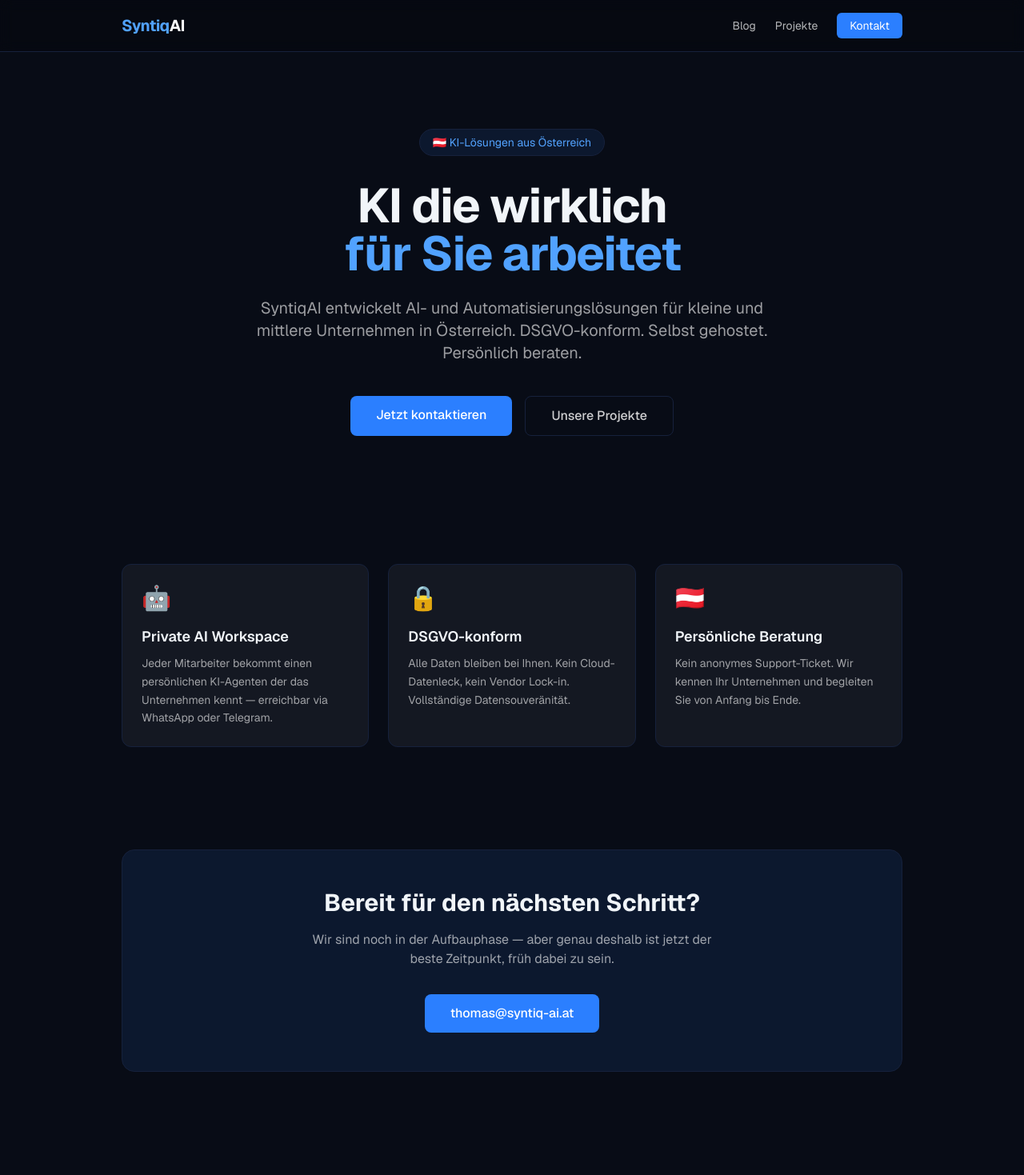
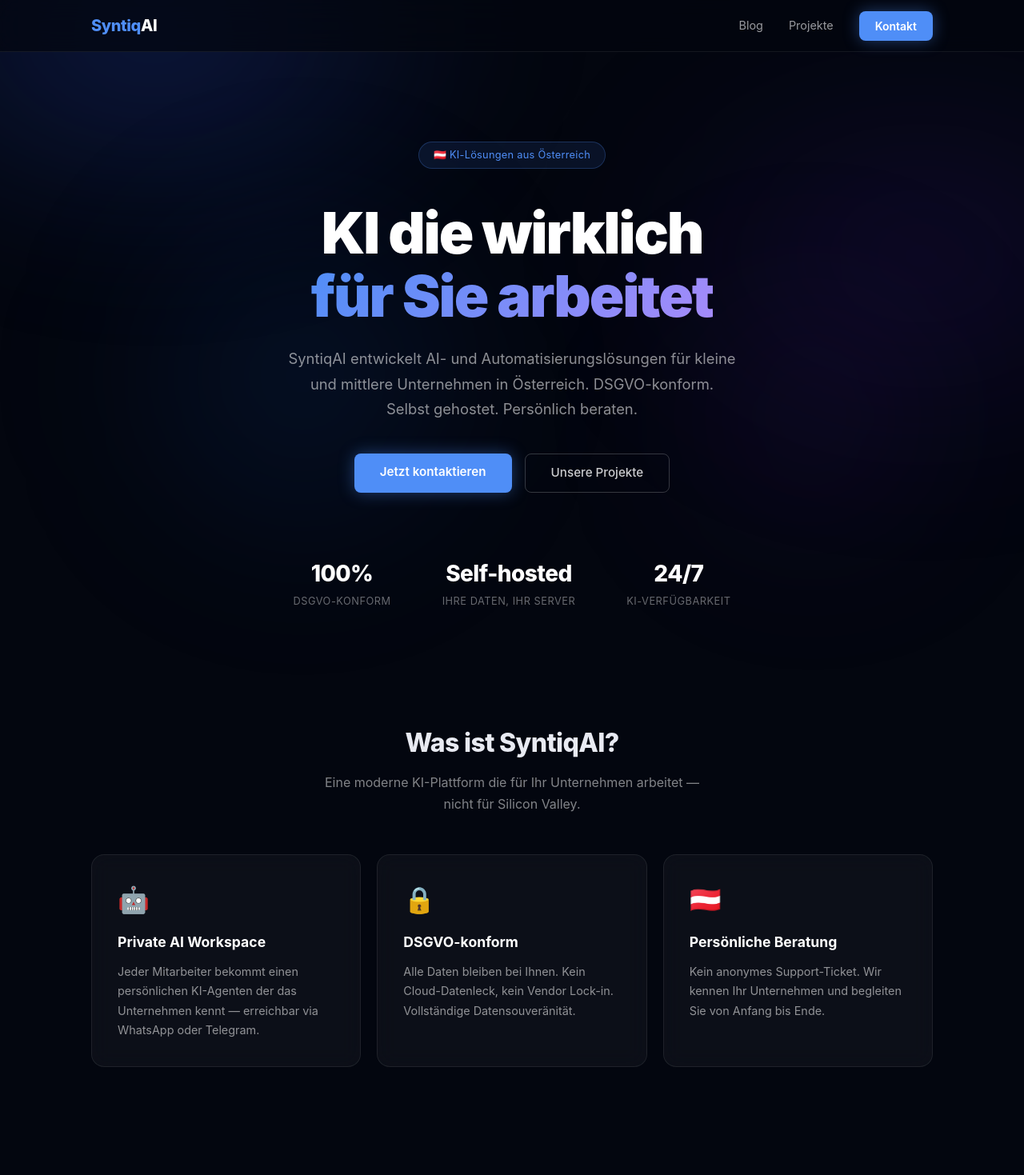
Before and after one commit to syntiqAI/syntiqai-website, a Next.js app: page / in a window 1280 px wide. Shown: the top 1469 px of the page at 80% size. Built offline with nearby package versions, Linux system fonts and the light colour scheme.

Commit message:
design: Aurora dark background, glassmorphism cards, gradient hero

```diff
--- a/src/app/globals.css
+++ b/src/app/globals.css
@@ -1,46 +1,196 @@
 @import "tailwindcss";
+@import url('https://fonts.googleapis.com/css2?family=Inter:wght@300;400;500;600;700;800;900&display=swap');
 
 :root {
-  --background: 222 47% 6%;
-  --foreground: 210 40% 96%;
-  --card: 222 47% 9%;
-  --card-foreground: 210 40% 96%;
-  --popover: 222 47% 9%;
-  --popover-foreground: 210 40% 96%;
-  --primary: 214 100% 60%;
-  --primary-foreground: 222 47% 6%;
-  --secondary: 222 47% 14%;
-  --secondary-foreground: 210 40% 96%;
-  --muted: 222 47% 14%;
-  --muted-foreground: 215 20% 55%;
-  --accent: 214 100% 60%;
-  --accent-foreground: 222 47% 6%;
-  --destructive: 0 84% 60%;
-  --destructive-foreground: 210 40% 96%;
-  --border: 222 47% 16%;
-  --input: 222 47% 16%;
-  --ring: 214 100% 60%;
-  --radius: 0.5rem;
+  --background: #03060f;
+  --foreground: #e8eaf2;
+  --card: rgba(255,255,255,0.04);
+  --card-border: rgba(255,255,255,0.08);
+  --primary: #4f8ef7;
+  --primary-glow: rgba(79,142,247,0.3);
+  --muted: rgba(255,255,255,0.45);
+  --radius: 0.75rem;
 }
 
 * {
-  border-color: hsl(var(--border));
+  box-sizing: border-box;
+  margin: 0;
+  padding: 0;
+}
+
+html {
+  scroll-behavior: smooth;
 }
 
 body {
-  background: hsl(var(--background));
-  color: hsl(var(--foreground));
-  font-family: var(--font-geist-sans), system-ui, sans-serif;
+  background-color: var(--background);
+  color: var(--foreground);
+  font-family: 'Inter', system-ui, sans-serif;
+  min-height: 100vh;
+  overflow-x: hidden;
+  position: relative;
 }
 
+/* Aurora background */
+body::before {
+  content: '';
+  position: fixed;
+  top: -30%;
+  left: -20%;
+  width: 70%;
+  height: 70%;
+  background: radial-gradient(ellipse, rgba(30, 60, 160, 0.35) 0%, transparent 70%);
+  filter: blur(80px);
+  pointer-events: none;
+  z-index: 0;
+}
+
+body::after {
+  content: '';
+  position: fixed;
+  top: 10%;
+  right: -20%;
+  width: 60%;
+  height: 60%;
+  background: radial-gradient(ellipse, rgba(60, 20, 140, 0.25) 0%, transparent 70%);
+  filter: blur(100px);
+  pointer-events: none;
+  z-index: 0;
+}
+
+.aurora-orb {
+  position: fixed;
+  border-radius: 50%;
+  filter: blur(100px);
+  pointer-events: none;
+  z-index: 0;
+}
+
+.aurora-orb-1 {
+  bottom: 10%;
+  left: 10%;
+  width: 500px;
+  height: 500px;
+  background: radial-gradient(ellipse, rgba(20, 80, 180, 0.2) 0%, transparent 70%);
+}
+
+.aurora-orb-2 {
+  top: 40%;
+  right: 5%;
+  width: 400px;
+  height: 400px;
+  background: radial-gradient(ellipse, rgba(100, 30, 180, 0.15) 0%, transparent 70%);
+}
+
+/* Content above background */
+nav, main, footer {
+  position: relative;
+  z-index: 1;
+}
+
+/* Glass cards */
+.glass-card {
+  background: rgba(255, 255, 255, 0.04);
+  border: 1px solid rgba(255, 255, 255, 0.08);
+  backdrop-filter: blur(12px);
+  border-radius: 1rem;
+  transition: background 0.2s, border-color 0.2s;
+}
+
+.glass-card:hover {
+  background: rgba(255, 255, 255, 0.07);
+  border-color: rgba(79, 142, 247, 0.3);
+}
+
+/* Glow button */
+.btn-primary {
+  background: #4f8ef7;
+  color: white;
+  padding: 0.75rem 2rem;
+  border-radius: 0.5rem;
+  font-weight: 600;
+  font-size: 0.95rem;
+  transition: all 0.2s;
+  box-shadow: 0 0 20px rgba(79, 142, 247, 0.4);
+  border: none;
+  cursor: pointer;
+  display: inline-block;
+  text-decoration: none;
+}
+
+.btn-primary:hover {
+  background: #6ba3ff;
+  box-shadow: 0 0 30px rgba(79, 142, 247, 0.6);
+  transform: translateY(-1px);
+}
+
+.btn-secondary {
+  background: transparent;
+  color: rgba(255,255,255,0.8);
+  padding: 0.75rem 2rem;
+  border-radius: 0.5rem;
+  font-weight: 500;
+  font-size: 0.95rem;
+  transition: all 0.2s;
+  border: 1px solid rgba(255,255,255,0.2);
+  cursor: pointer;
+  display: inline-block;
+  text-decoration: none;
+}
+
+.btn-secondary:hover {
+  border-color: rgba(255,255,255,0.4);
+  color: white;
+}
+
+/* Gradient text */
+.gradient-text {
+  background: linear-gradient(135deg, #4f8ef7 0%, #a78bfa 100%);
+  -webkit-background-clip: text;
+  -webkit-text-fill-color: transparent;
+  background-clip: text;
+}
+
+/* Prose styles for MDX */
 .prose {
-  color: hsl(var(--foreground));
+  color: rgba(255,255,255,0.8);
+  max-width: 100%;
+  line-height: 1.8;
 }
 
 .prose h1, .prose h2, .prose h3 {
-  color: hsl(var(--foreground));
+  color: white;
+  margin-top: 2rem;
+  margin-bottom: 0.75rem;
+  font-weight: 700;
 }
 
+.prose h1 { font-size: 2rem; }
+.prose h2 { font-size: 1.5rem; }
+.prose h3 { font-size: 1.25rem; }
+
+.prose p { margin-bottom: 1.25rem; }
+.prose ul, .prose ol { margin: 1rem 0; padding-left: 1.5rem; }
+.prose li { margin-bottom: 0.5rem; }
+
 .prose a {
-  color: hsl(var(--primary));
+  color: #4f8ef7;
+  text-decoration: underline;
+  text-underline-offset: 3px;
 }
+
+.prose strong { color: white; }
+
+.prose code {
+  background: rgba(255,255,255,0.08);
+  padding: 0.2em 0.4em;
+  border-radius: 0.25rem;
+  font-size: 0.9em;
+}
+
+.prose blockquote {
+  border-left: 3px solid #4f8ef7;
+  padding-left: 1rem;
+  color: rgba(255,255,255,0.6);
+  margin: 1.5rem 0;
+}
--- a/src/app/layout.tsx
+++ b/src/app/layout.tsx
@@ -1,9 +1,6 @@
 import type { Metadata } from 'next'
-import { Geist } from 'next/font/google'
 import { Nav } from '@/components/nav'
 import './globals.css'
-
-const geist = Geist({ subsets: ['latin'], variable: '--font-geist-sans' })
 
 export const metadata: Metadata = {
   title: 'SyntiqAI — KI-Lösungen für Ihr Unternehmen',
@@ -12,11 +9,25 @@
 
 export default function RootLayout({ children }: { children: React.ReactNode }) {
   return (
-    <html lang="de" className={geist.variable}>
-      <body className="min-h-screen">
+    <html lang="de">
+      <body>
+        {/* Aurora background orbs */}
+        <div className="aurora-orb aurora-orb-1" />
+        <div className="aurora-orb aurora-orb-2" />
+
         <Nav />
         <main>{children}</main>
-        <footer className="border-t border-white/10 mt-24 py-8 text-center text-sm text-white/40">
+
+        <footer style={{
+          borderTop: '1px solid rgba(255,255,255,0.07)',
+          marginTop: '6rem',
+          padding: '2rem 0',
+          textAlign: 'center',
+          fontSize: '0.875rem',
+          color: 'rgba(255,255,255,0.3)',
+          position: 'relative',
+          zIndex: 1,
+        }}>
           <p>© {new Date().getFullYear()} SyntiqAI — thomas@syntiq-ai.at</p>
         </footer>
       </body>
--- a/src/app/page.tsx
+++ b/src/app/page.tsx
@@ -2,40 +2,92 @@
 
 export default function Home() {
   return (
-    <div className="max-w-5xl mx-auto px-6">
+    <div style={{ maxWidth: '1100px', margin: '0 auto', padding: '0 1.5rem' }}>
 
       {/* Hero */}
-      <section className="py-24 text-center">
-        <div className="inline-flex items-center gap-2 bg-blue-500/10 border border-blue-500/20 rounded-full px-4 py-1.5 text-blue-400 text-sm mb-8">
+      <section style={{ padding: '7rem 0 5rem', textAlign: 'center' }}>
+        <div style={{
+          display: 'inline-flex',
+          alignItems: 'center',
+          gap: '0.5rem',
+          background: 'rgba(79,142,247,0.1)',
+          border: '1px solid rgba(79,142,247,0.25)',
+          borderRadius: '999px',
+          padding: '0.4rem 1.1rem',
+          fontSize: '0.8rem',
+          color: '#4f8ef7',
+          marginBottom: '2.5rem',
+          letterSpacing: '0.02em',
+        }}>
           🇦🇹 KI-Lösungen aus Österreich
         </div>
-        <h1 className="text-5xl md:text-6xl font-bold tracking-tight mb-6">
+
+        <h1 style={{
+          fontSize: 'clamp(2.5rem, 6vw, 4.5rem)',
+          fontWeight: 900,
+          lineHeight: 1.1,
+          letterSpacing: '-0.03em',
+          marginBottom: '1.5rem',
+          color: 'white',
+        }}>
           KI die wirklich
           <br />
-          <span className="text-blue-400">für Sie arbeitet</span>
+          <span className="gradient-text">für Sie arbeitet</span>
         </h1>
-        <p className="text-xl text-white/60 max-w-2xl mx-auto mb-10">
+
+        <p style={{
+          fontSize: '1.15rem',
+          color: 'rgba(255,255,255,0.55)',
+          maxWidth: '560px',
+          margin: '0 auto 2.5rem',
+          lineHeight: 1.7,
+        }}>
           SyntiqAI entwickelt AI- und Automatisierungslösungen für kleine und mittlere Unternehmen in Österreich.
           DSGVO-konform. Selbst gehostet. Persönlich beraten.
         </p>
-        <div className="flex flex-col sm:flex-row gap-4 justify-center">
-          <a
-            href="mailto:thomas@syntiq-ai.at"
-            className="bg-blue-500 hover:bg-blue-400 text-white px-8 py-3 rounded-lg font-medium transition-colors"
-          >
+
+        <div style={{ display: 'flex', gap: '1rem', justifyContent: 'center', flexWrap: 'wrap' }}>
+          <a href="mailto:thomas@syntiq-ai.at" className="btn-primary">
             Jetzt kontaktieren
           </a>
-          <Link
-            href="/projekte"
-            className="border border-white/20 hover:border-white/40 text-white/80 hover:text-white px-8 py-3 rounded-lg font-medium transition-colors"
-          >
+          <Link href="/projekte" className="btn-secondary">
             Unsere Projekte
           </Link>
         </div>
+
+        {/* Stats bar */}
+        <div style={{
+          display: 'flex',
+          justifyContent: 'center',
+          gap: '4rem',
+          marginTop: '5rem',
+          flexWrap: 'wrap',
+        }}>
+          {[
+            { value: '100%', label: 'DSGVO-konform' },
+            { value: 'Self-hosted', label: 'Ihre Daten, Ihr Server' },
+            { value: '24/7', label: 'KI-Verfügbarkeit' },
+          ].map(s => (
+            <div key={s.label} style={{ textAlign: 'center' }}>
+              <div style={{ fontSize: '1.75rem', fontWeight: 800, color: 'white', letterSpacing: '-0.02em' }}>{s.value}</div>
+              <div style={{ fontSize: '0.8rem', color: 'rgba(255,255,255,0.4)', marginTop: '0.25rem', letterSpacing: '0.04em', textTransform: 'uppercase' }}>{s.label}</div>
+            </div>
+          ))}
+        </div>
       </section>
 
-      {/* Features */}
-      <section className="py-16 grid md:grid-cols-3 gap-6">
+      {/* Feature Cards */}
+      <section style={{ padding: '4rem 0' }}>
+        <div style={{ textAlign: 'center', marginBottom: '3rem' }}>
+          <h2 style={{ fontSize: '2rem', fontWeight: 800, letterSpacing: '-0.02em', marginBottom: '0.75rem' }}>
+            Was ist SyntiqAI?
+          </h2>
+          <p style={{ color: 'rgba(255,255,255,0.5)', maxWidth: '500px', margin: '0 auto', lineHeight: 1.7 }}>
+            Eine moderne KI-Plattform die für Ihr Unternehmen arbeitet — nicht für Silicon Valley.
+          </p>
+        </div>
+
+        <div style={{ display: 'grid', gridTemplateColumns: 'repeat(auto-fit, minmax(300px, 1fr))', gap: '1.25rem' }}>
           {[
             {
               icon: '🤖',
@@ -53,25 +105,51 @@
               desc: 'Kein anonymes Support-Ticket. Wir kennen Ihr Unternehmen und begleiten Sie von Anfang bis Ende.',
             },
           ].map(f => (
-          <div key={f.title} className="bg-white/5 border border-white/10 rounded-xl p-6 hover:bg-white/8 transition-colors">
-            <div className="text-3xl mb-4">{f.icon}</div>
-            <h3 className="font-semibold text-lg mb-2">{f.title}</h3>
-            <p className="text-white/60 text-sm leading-relaxed">{f.desc}</p>
+            <div key={f.title} className="glass-card" style={{ padding: '2rem' }}>
+              <div style={{ fontSize: '2rem', marginBottom: '1rem' }}>{f.icon}</div>
+              <h3 style={{ fontSize: '1.1rem', fontWeight: 700, marginBottom: '0.75rem', color: 'white' }}>{f.title}</h3>
+              <p style={{ color: 'rgba(255,255,255,0.55)', fontSize: '0.9rem', lineHeight: 1.7 }}>{f.desc}</p>
             </div>
           ))}
+        </div>
+      </section>
+
+      {/* How it works */}
+      <section style={{ padding: '4rem 0' }}>
+        <div style={{ textAlign: 'center', marginBottom: '3rem' }}>
+          <h2 style={{ fontSize: '2rem', fontWeight: 800, letterSpacing: '-0.02em', marginBottom: '0.75rem' }}>
+            Wie es funktioniert
+          </h2>
+        </div>
+        <div style={{ display: 'grid', gridTemplateColumns: 'repeat(auto-fit, minmax(250px, 1fr))', gap: '1rem' }}>
+          {[
+            { step: '01', title: 'Onboarding', desc: 'Mitarbeiter-Daten eingeben — Agent wird automatisch konfiguriert.' },
+            { step: '02', title: 'Firmenwissen laden', desc: 'Richtlinien, Prozesse, Kundendaten — der Agent lernt Ihr Unternehmen.' },
+            { step: '03', title: 'Loslegen', desc: 'Mitarbeiter chatten via Telegram oder WhatsApp — fertig.' },
+          ].map(s => (
+            <div key={s.step} className="glass-card" style={{ padding: '1.75rem' }}>
+              <div style={{ fontSize: '0.75rem', color: '#4f8ef7', fontWeight: 700, letterSpacing: '0.1em', marginBottom: '0.75rem' }}>{s.step}</div>
+              <h3 style={{ fontSize: '1.05rem', fontWeight: 700, marginBottom: '0.5rem', color: 'white' }}>{s.title}</h3>
+              <p style={{ color: 'rgba(255,255,255,0.5)', fontSize: '0.875rem', lineHeight: 1.6 }}>{s.desc}</p>
+            </div>
+          ))}
+        </div>
       </section>
 
       {/* CTA */}
-      <section className="py-16 text-center">
-        <div className="bg-blue-500/10 border border-blue-500/20 rounded-2xl p-12">
-          <h2 className="text-3xl font-bold mb-4">Bereit für den nächsten Schritt?</h2>
-          <p className="text-white/60 mb-8 max-w-lg mx-auto">
-            Wir sind noch in der Aufbauphase — aber genau deshalb ist jetzt der beste Zeitpunkt, früh dabei zu sein.
+      <section style={{ padding: '4rem 0 6rem', textAlign: 'center' }}>
+        <div className="glass-card" style={{
+          padding: '4rem 2rem',
+          background: 'rgba(79,142,247,0.06)',
+          borderColor: 'rgba(79,142,247,0.2)',
+        }}>
+          <h2 style={{ fontSize: '2rem', fontWeight: 800, letterSpacing: '-0.02em', marginBottom: '1rem' }}>
+            Bereit für den nächsten Schritt?
+          </h2>
+          <p style={{ color: 'rgba(255,255,255,0.55)', marginBottom: '2rem', maxWidth: '450px', margin: '0 auto 2rem', lineHeight: 1.7 }}>
+            Wir sind in der Aufbauphase — genau deshalb ist jetzt der beste Zeitpunkt, früh dabei zu sein.
           </p>
-          <a
-            href="mailto:thomas@syntiq-ai.at"
-            className="bg-blue-500 hover:bg-blue-400 text-white px-8 py-3 rounded-lg font-medium transition-colors inline-block"
-          >
+          <a href="mailto:thomas@syntiq-ai.at" className="btn-primary">
             thomas@syntiq-ai.at
           </a>
         </div>
--- a/src/components/nav.tsx
+++ b/src/components/nav.tsx
@@ -2,19 +2,35 @@
 
 export function Nav() {
   return (
-    <nav className="border-b border-white/10 bg-black/20 backdrop-blur-sm sticky top-0 z-50">
-      <div className="max-w-5xl mx-auto px-6 h-16 flex items-center justify-between">
-        <Link href="/" className="font-bold text-xl tracking-tight">
-          <span className="text-blue-400">Syntiq</span>
-          <span className="text-white">AI</span>
+    <nav style={{
+      borderBottom: '1px solid rgba(255,255,255,0.07)',
+      background: 'rgba(3,6,15,0.7)',
+      backdropFilter: 'blur(20px)',
+      position: 'sticky',
+      top: 0,
+      zIndex: 50,
+    }}>
+      <div style={{
+        maxWidth: '1100px',
+        margin: '0 auto',
+        padding: '0 1.5rem',
+        height: '64px',
+        display: 'flex',
+        alignItems: 'center',
+        justifyContent: 'space-between',
+      }}>
+        <Link href="/" style={{ fontWeight: 800, fontSize: '1.25rem', letterSpacing: '-0.02em', textDecoration: 'none' }}>
+          <span style={{ color: '#4f8ef7' }}>Syntiq</span>
+          <span style={{ color: 'white' }}>AI</span>
         </Link>
-        <div className="flex items-center gap-6 text-sm text-white/70">
-          <Link href="/blog" className="hover:text-white transition-colors">Blog</Link>
-          <Link href="/projekte" className="hover:text-white transition-colors">Projekte</Link>
-          <a
-            href="mailto:thomas@syntiq-ai.at"
-            className="bg-blue-500 hover:bg-blue-400 text-white px-4 py-1.5 rounded-md transition-colors"
-          >
+        <div style={{ display: 'flex', alignItems: 'center', gap: '2rem' }}>
+          <Link href="/blog" style={{ color: 'rgba(255,255,255,0.6)', fontSize: '0.9rem', textDecoration: 'none' }}>
+            Blog
+          </Link>
+          <Link href="/projekte" style={{ color: 'rgba(255,255,255,0.6)', fontSize: '0.9rem', textDecoration: 'none' }}>
+            Projekte
+          </Link>
+          <a href="mailto:thomas@syntiq-ai.at" className="btn-primary" style={{ padding: '0.5rem 1.25rem', fontSize: '0.875rem' }}>
             Kontakt
           </a>
         </div>
```
Lines whose indentation alone changed are shown as unchanged.
